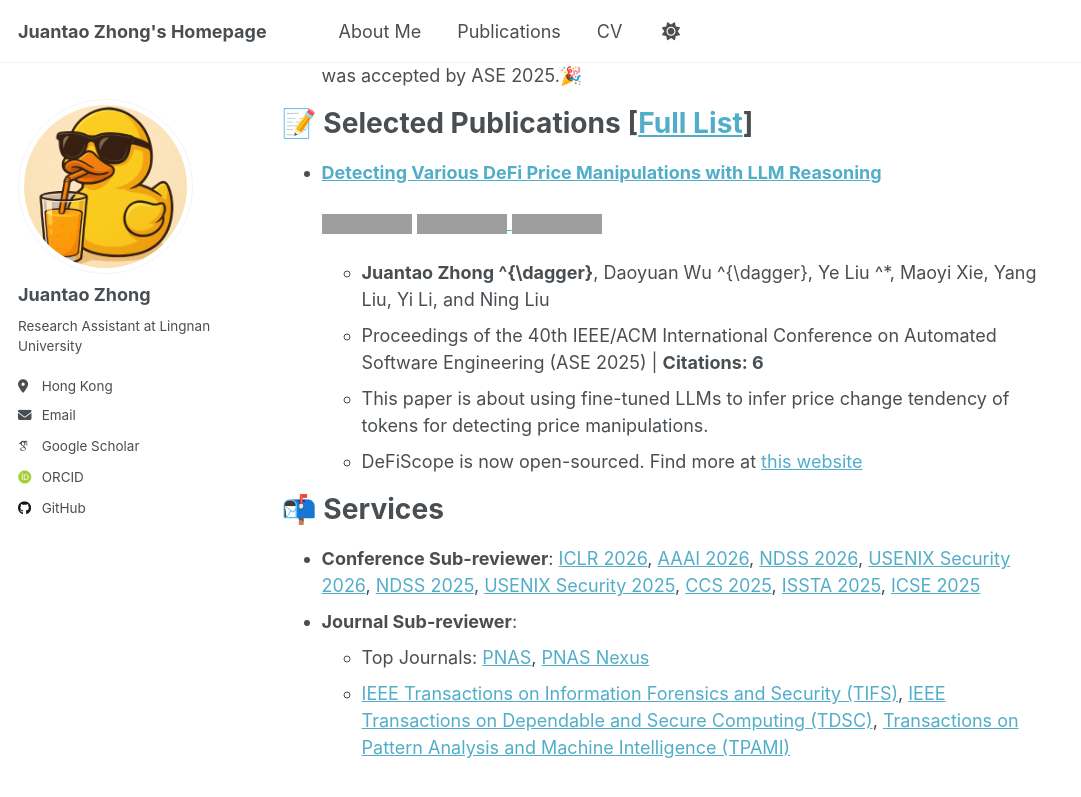
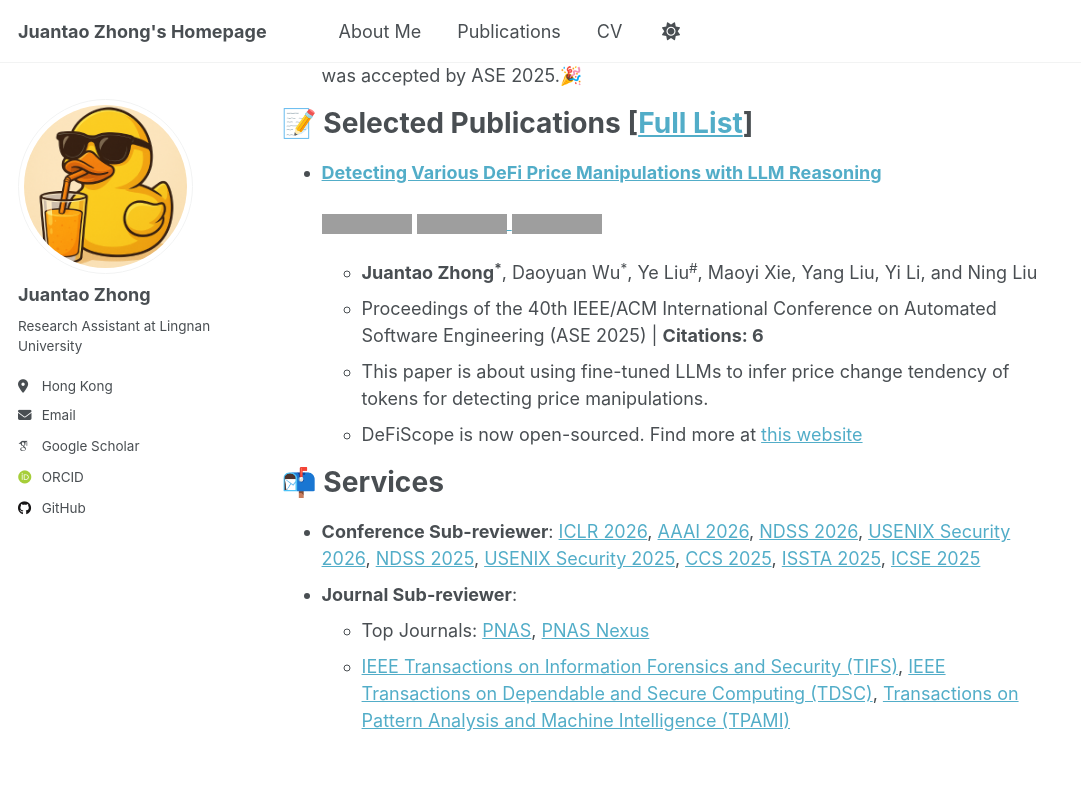
Before and after one commit to P4stry/P4stry.github.io, a Jekyll site: the page built from _pages/about.md, in a window 1280 px wide and 900 px high, scrolled down 725 px, cut to the strip 0-797 px from the top of the window. Shown: the whole strip, without its empty margins (0-1081 px from the left). Built offline with Jekyll 4.4.1, drawn with Linux system fonts in a browser that asks for light colours; some web fonts are replaced; a script that is not in the unit is left out; grey boxes are pictures that could not be loaded.

Commit message:
Minor fix - about

```diff
--- a/_pages/about.md
+++ b/_pages/about.md
@@ -40,7 +40,7 @@ Juantao Zhong (钟隽韬 in Chinese) is now a research assistant at [Lingnan Uni
     <img src="https://img.shields.io/badge/arXiv-2502.11521-B31B1B?style=flat-square" alt>
   </a>
 
-  - **Juantao Zhong ^{\dagger}**, Daoyuan Wu ^{\dagger}, Ye Liu ^*, Maoyi Xie, Yang Liu, Yi Li, and Ning Liu
+  - **Juantao Zhong<sup>*</sup>**, Daoyuan Wu<sup>*</sup>, Ye Liu<sup>#</sup>, Maoyi Xie, Yang Liu, Yi Li, and Ning Liu
   - Proceedings of the 40th IEEE/ACM International Conference on Automated Software Engineering (ASE 2025) \| **Citations: 6**
   - This paper is about using fine-tuned LLMs to infer price change tendency of tokens for detecting price manipulations.
   - DeFiScope is now open-sourced. Find more at [this website](https://github.com/AIS2Lab/DeFiScope)
```
